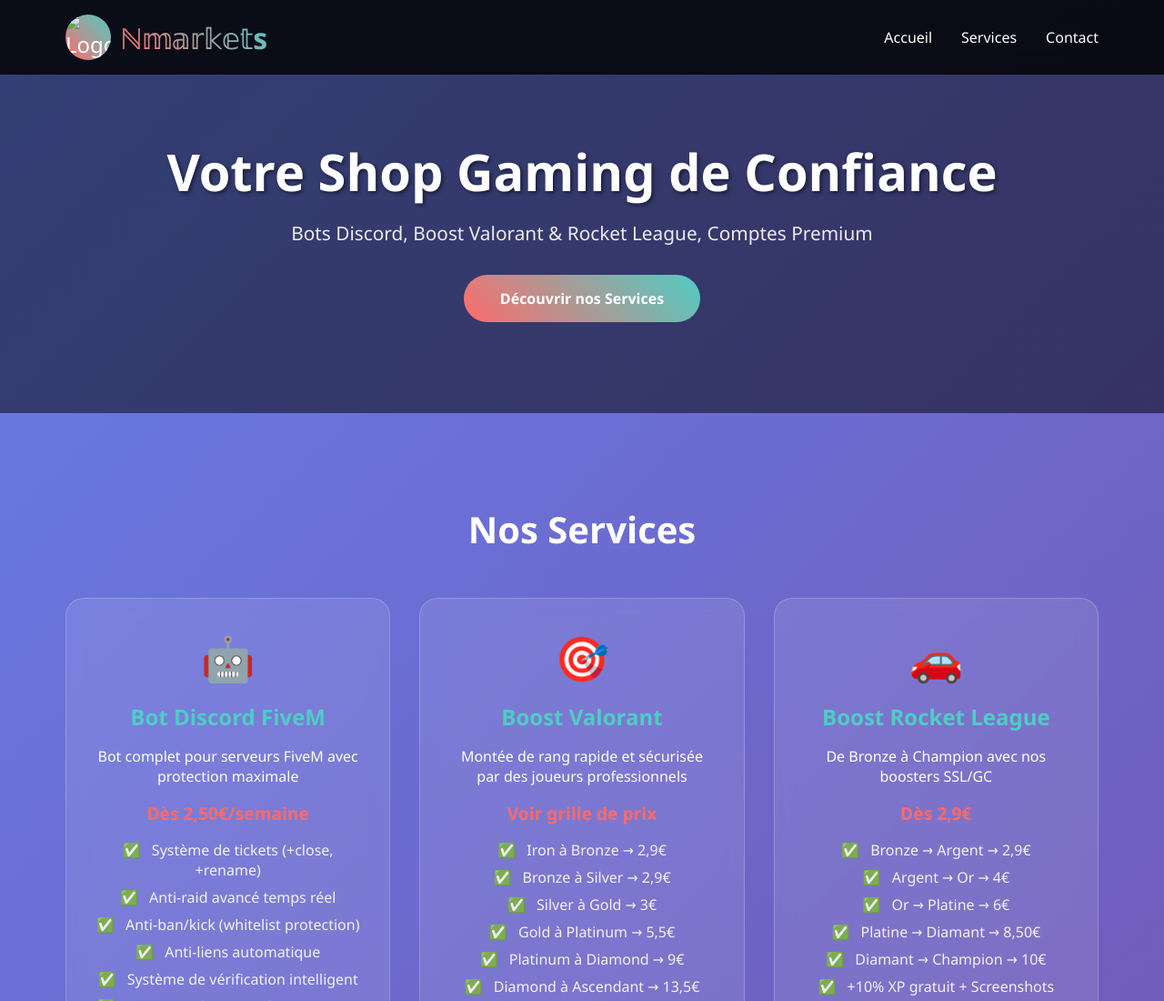
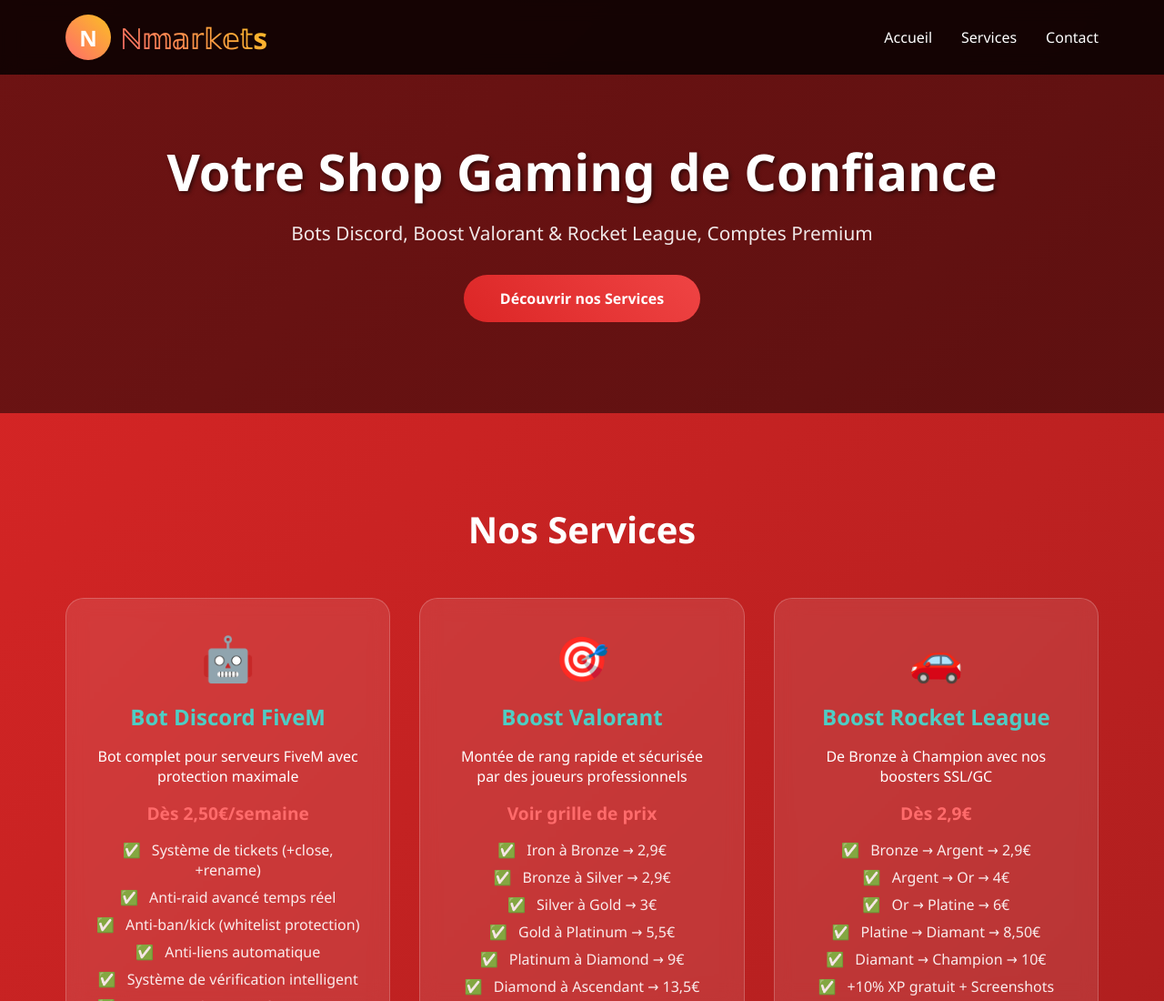
Before and after one commit to NizoxismBerth/Nmarkets, a plain HTML site: page index.html in a window 1280 px wide. Shown: the top 1100 px of the page at 91% size. Drawn offline with Linux system fonts and the light colour scheme.

Commit message:
Update index.html

```diff
--- a/index.html
+++ b/index.html
@@ -13,7 +13,7 @@
 
         body {
             font-family: 'Segoe UI', Tahoma, Geneva, Verdana, sans-serif;
-            background: linear-gradient(135deg, #667eea 0%, #764ba2 100%);
+            background: linear-gradient(135deg, #dc2626 0%, #991b1b 100%);
             color: white;
             min-height: 100vh;
         }
@@ -52,7 +52,7 @@
         .logo-text {
             font-size: 2rem;
             font-weight: bold;
-            background: linear-gradient(45deg, #ff6b6b, #4ecdc4);
+            background: linear-gradient(45deg, #ff6b6b, #fbbf24);
             -webkit-background-clip: text;
             -webkit-text-fill-color: transparent;
         }
@@ -94,7 +94,7 @@
         .cta-button {
             display: inline-block;
             padding: 15px 40px;
-            background: linear-gradient(45deg, #ff6b6b, #4ecdc4);
+            background: linear-gradient(45deg, #dc2626, #ef4444);
             color: white;
             text-decoration: none;
             border-radius: 50px;
@@ -256,7 +256,7 @@
     <header class="header">
         <nav class="nav">
             <div class="logo">
-                <img src="https://i.imgur.com/placeholder.png" alt="Logo" id="logoImg">
+                <div style="width: 50px; height: 50px; border-radius: 50%; background: linear-gradient(45deg, #ff6b6b, #fbbf24); display: flex; align-items: center; justify-content: center; font-size: 24px; font-weight: bold; color: white;">N</div>
                 <span class="logo-text">ℕ𝕞𝕒𝕣𝕜𝕖𝕥s</span>
             </div>
             <ul class="nav-links">
@@ -297,7 +297,7 @@
                         <div>📅 1 Mois → <strong>5€</strong></div>
                         <div>📅 Lifetime → <strong>10€</strong></div>
                     </div>
-                    <button class="order-btn" onclick="openDiscord()">Commander</button>
+                    <button class="order-btn" onclick="window.open('https://discord.gg/CwkCXtGzGt', '_blank')">Commander</button>
                 </div>
 
                 <div class="service-card animated">
@@ -313,7 +313,7 @@
                         <li>Platinum à Diamond → 9€</li>
                         <li>Diamond à Ascendant → 13,5€</li>
                     </ul>
-                    <button class="order-btn" onclick="openDiscord()">Commander</button>
+                    <button class="order-btn" onclick="window.open('https://discord.gg/CwkCXtGzGt', '_blank')">Commander</button>
                 </div>
 
                 <div class="service-card animated">
@@ -329,7 +329,7 @@
                         <li>Diamant → Champion → 10€</li>
                         <li>+10% XP gratuit + Screenshots</li>
                     </ul>
-                    <button class="order-btn" onclick="openDiscord()">Commander</button>
+                    <button class="order-btn" onclick="window.open('https://discord.gg/CwkCXtGzGt', '_blank')">Commander</button>
                 </div>
 
                 <div class="service-card animated">
@@ -345,7 +345,7 @@
                         <li>Or (1-3) → 15€</li>
                         <li>Platine+ → 18€+</li>
                     </ul>
-                    <button class="order-btn" onclick="openDiscord()">Commander</button>
+                    <button class="order-btn" onclick="window.open('https://discord.gg/CwkCXtGzGt', '_blank')">Commander</button>
                 </div>
             </div>
         </section>
@@ -355,32 +355,13 @@
         <div class="contact-info">
             <h3>Contactez-nous</h3>
             <p>Pour toute commande ou question, rejoignez notre Discord</p>
-            <a href="#" class="discord-btn" onclick="openDiscord()">💬 Discord</a>
+            <a href="https://discord.gg/CwkCXtGzGt" target="_blank" class="discord-btn">💬 Discord</a>
         </div>
         <p>&copy; 2025 ℕ𝕞𝕒𝕣𝕜𝕖𝕥s. Tous droits réservés.</p>
     </footer>
 
     <script>
-        // Remplacer le logo par défaut par votre image
-        document.addEventListener('DOMContentLoaded', function() {
-            const logoImg = document.getElementById('logoImg');
-            // Mettez directement l'URL de votre logo uploadé (Imgur, Discord, etc.)
-            logoImg.src = 'URL_DE_VOTRE_LOGO_ICI';
-            logoImg.onerror = function() {
-                // Si l'image ne charge pas, afficher l'emoji gaming
-                this.style.background = 'linear-gradient(45deg, #ff6b6b, #4ecdc4)';
-                this.style.display = 'flex';
-                this.style.alignItems = 'center';
-                this.style.justifyContent = 'center';
-                this.innerHTML = '🎮';
-                this.style.color = 'white';
-                this.style.fontSize = '24px';
-            };
-        });
-
-        function openDiscord() {
-            window.open("https://discord.com/channels/1391128342756851883/1402720244732268766", "_blank");
-        }
+        // Plus besoin de la fonction openDiscord()
 
         // Animation au scroll
         const observerOptions = {
```
